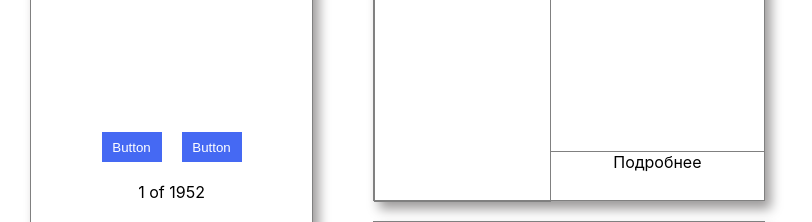
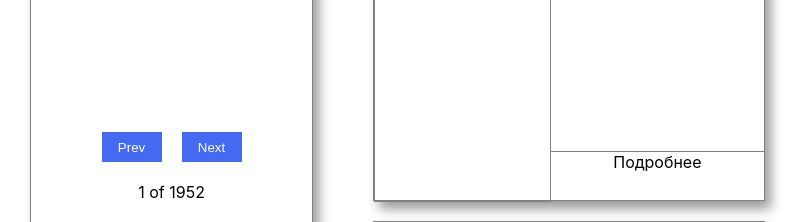
Before and after one commit to Bolshoff/project, a React (Create React App) app: page / in a window 1280 px wide. Shown: the part 780-1002 px from the top of the page, without its empty margins (0-812 px from the left). Built offline with nearby package versions, Linux system fonts and the light colour scheme.

Commit message:
add TogglePageButton props interface

```diff
--- a/src/components/Pagination/PageToggleButton/PageToggleButton.tsx
+++ b/src/components/Pagination/PageToggleButton/PageToggleButton.tsx
@@ -1,9 +1,13 @@
 import React from 'react';
 import './PageToggleButton.css';
 
-function PageToggleButton() {
+interface PageToggleButtonProps{
+  title: string
+}
+
+function PageToggleButton({ title }: PageToggleButtonProps) {
   return (
-    <button className="page-toggle-button" type="button">Button</button>
+    <button className="page-toggle-button" type="button">{title}</button>
   );
 }
 
--- a/src/components/Pagination/Pagination.tsx
+++ b/src/components/Pagination/Pagination.tsx
@@ -6,8 +6,8 @@ import PageCounter from './PageCounter/PageCounter';
 function Pagination() {
   return (
     <div className="pagination">
-      <PageToggleButton />
-      <PageToggleButton />
+      <PageToggleButton title="Prev" />
+      <PageToggleButton title="Next" />
       <PageCounter />
     </div>
   );
```
